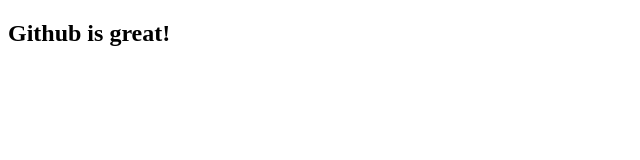
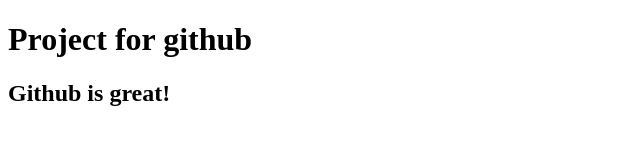
Before and after one commit to sahik77/My-first-website, a plain HTML site: page index.html in a window 1280 px wide. Shown: the whole page, without its empty margins (0-640 px from the left). Drawn offline with Linux system fonts and the light colour scheme.

Commit message:
add a header

```diff
--- a/index.html
+++ b/index.html
@@ -7,6 +7,7 @@
     <title>Document</title>
 </head>
 <body>
+    <h1>Project for github</h1>
     <h2>Github is great!</h2>
 </body>
 </html>
```
Also changed, not shown: 1 other file.
